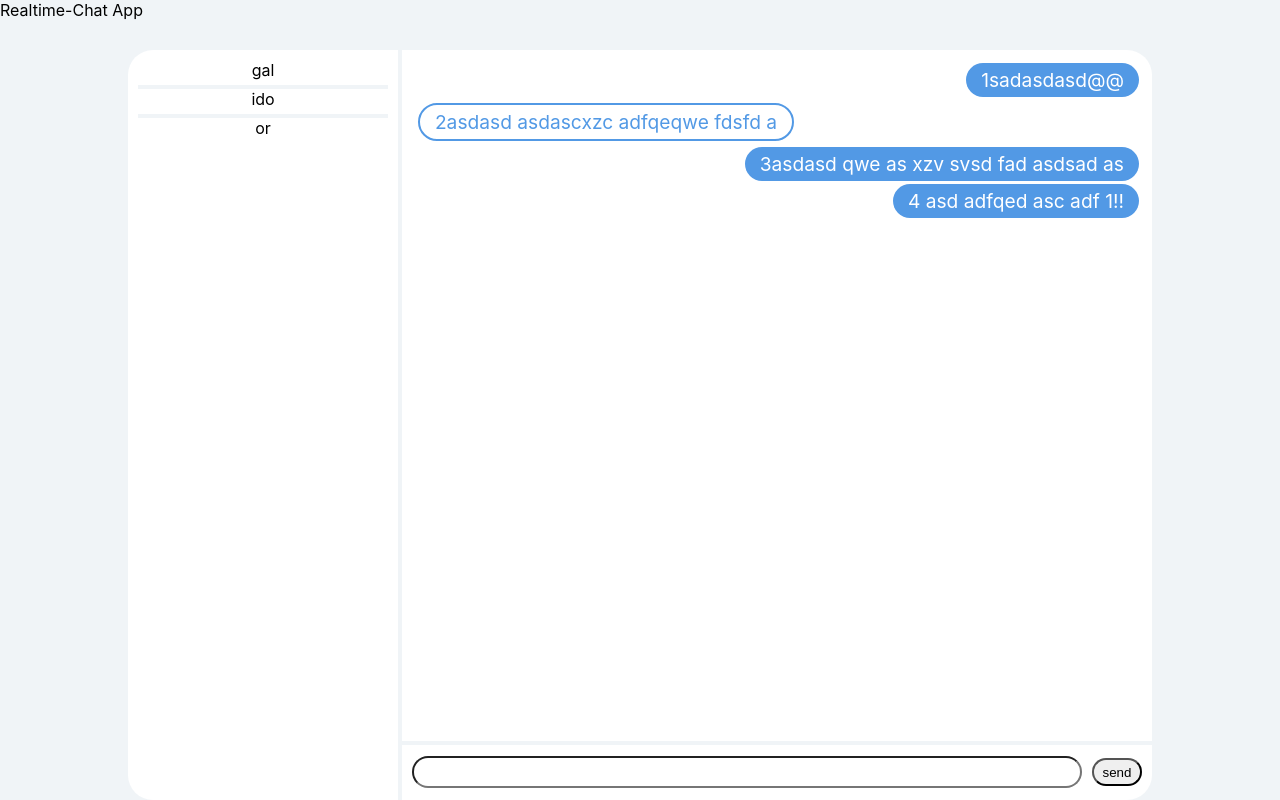
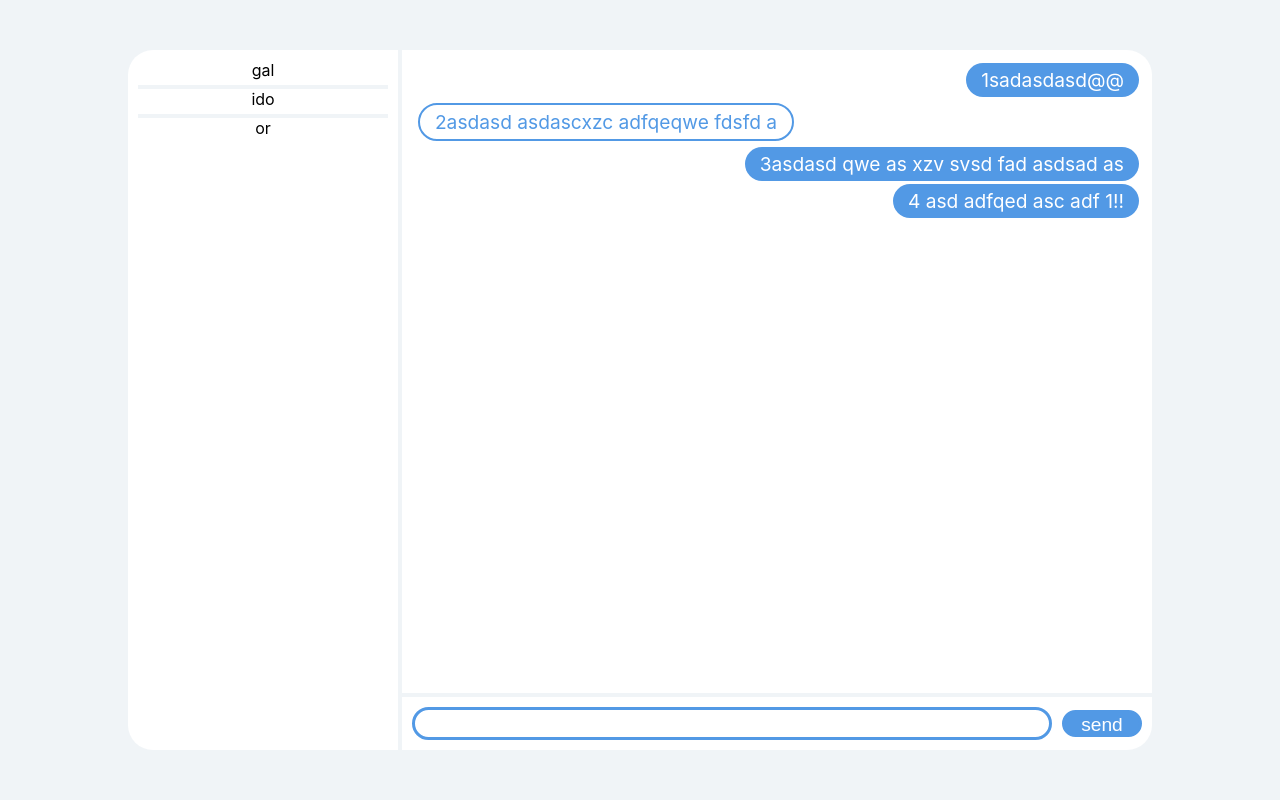
Before and after one commit to Galcarmi/realtime-chat, a React (Create React App) app in the folder frontend/: page / in a window 1280 px wide. Built offline with nearby package versions, Linux system fonts and the light colour scheme.

Commit message:
changed chat layout and improved message input and send button style

```diff
--- a/frontend/src/App.tsx
+++ b/frontend/src/App.tsx
@@ -12,7 +12,7 @@ function App() {
   },[])
   return (
     <div className={s.root}>
-    <Header name="Realtime-Chat App" height={50}/>
+    <Header name="" height={50}/>
     <Container>
       <ChatApplication/>
     </Container>
--- a/frontend/src/components/container/chat-application/layout.module.css
+++ b/frontend/src/components/container/chat-application/layout.module.css
@@ -1,6 +1,6 @@
 .chat_application_layout {
   display: flex;
-  height: 100%;
+  height: calc(100% - 50px);
 }
 
 .friends_panel_layout {
--- a/frontend/src/components/container/chat-application/messageInputContainer/messageInputContainer.module.css
+++ b/frontend/src/components/container/chat-application/messageInputContainer/messageInputContainer.module.css
@@ -6,8 +6,13 @@
 .sendButton{
     margin-left:10px;
     height:80%;
-    width:50px;
+    width:80px;
     border-radius:25px;
+    background-color:rgba(82,153,229,1);
+    color: white;
+    font-size:1.2em;
+    border: solid 3px rgba(82,153,229,1);
+    cursor: pointer;
 }
 
 .messageInput{
@@ -15,4 +20,7 @@
     height:80%;
     border-radius:25px;
     padding:0px 10px 0px 10px;
+    overflow: visible;
+    border: solid 3px rgba(82,153,229,1);
+    font-size: 1.2em;
 }
--- a/frontend/src/index.css
+++ b/frontend/src/index.css
@@ -14,3 +14,7 @@ code {
   font-family: source-code-pro, Menlo, Monaco, Consolas, 'Courier New',
     monospace;
 }
+
+input:focus, textarea:focus, select:focus, button:focus{
+  outline: none;
+}
```
